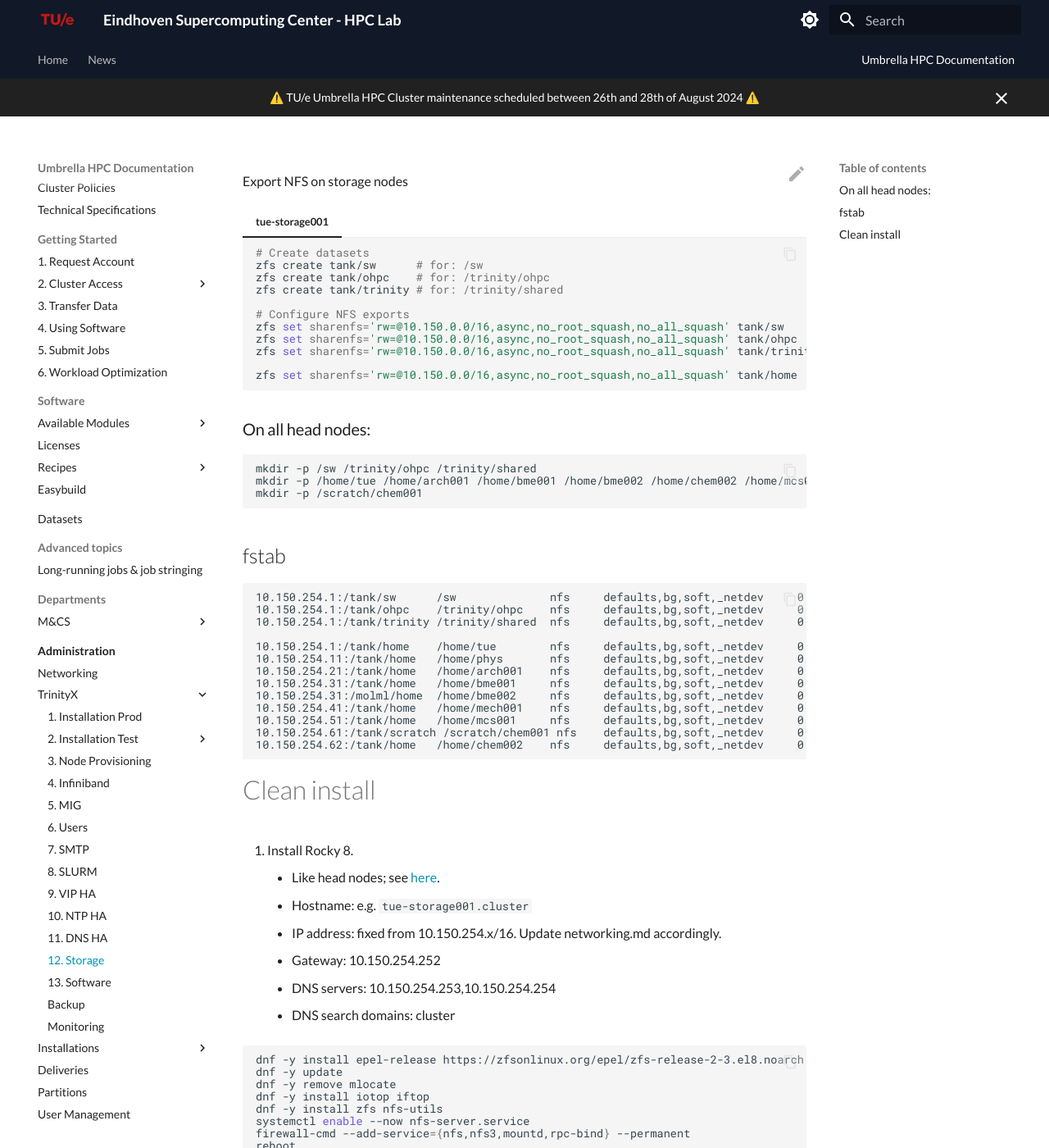
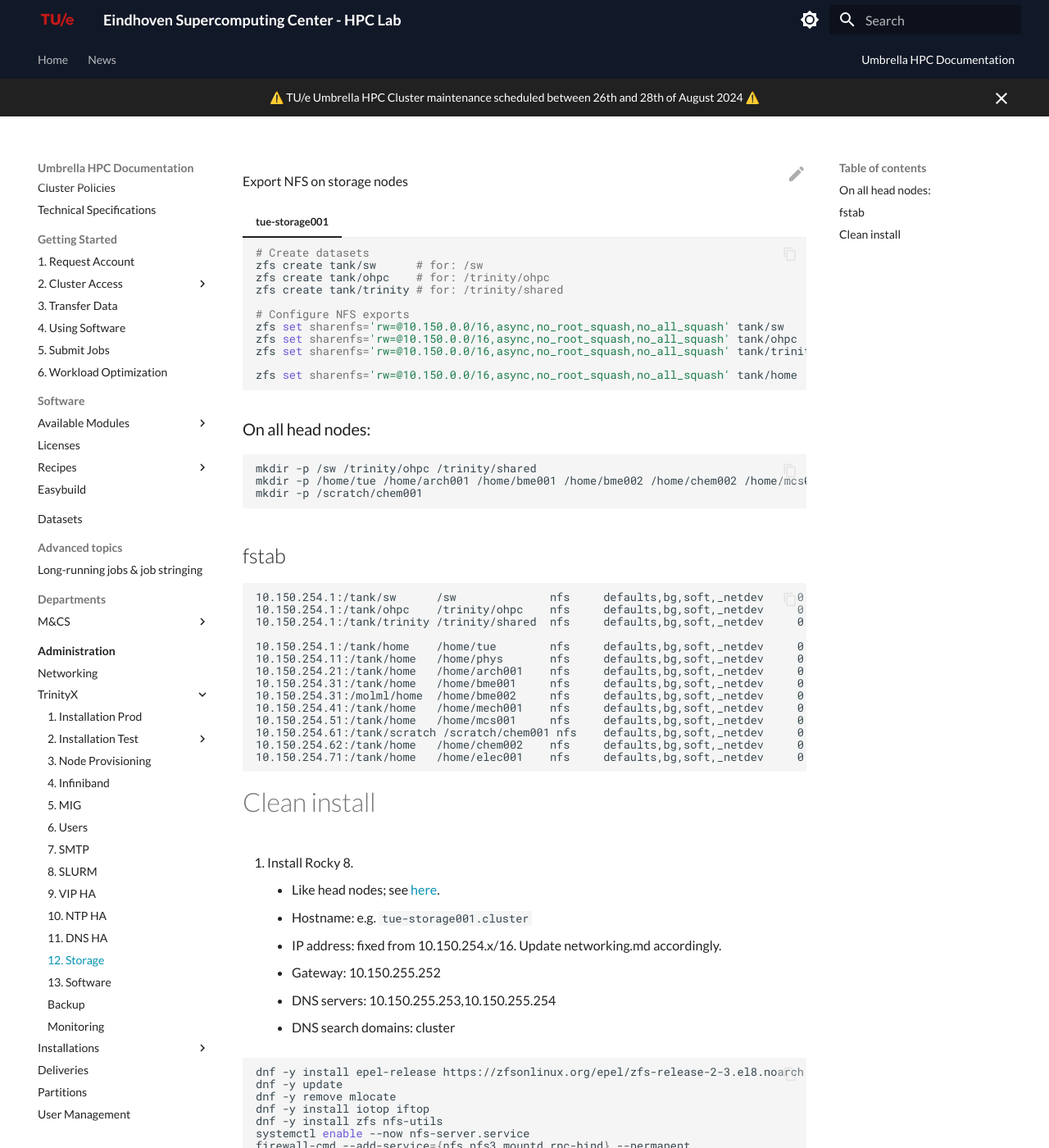
Before and after one commit to gferhpc/supercomputing.tue.nl, an MkDocs documentation site: the page built from pages/documentation/administration/trinityx/storage.md, in a window 1280 px wide and 1400 px high. Shown: the whole window at 82% size. Built offline with MkDocs 1.6.1 and Material for MkDocs 9.7.7, drawn with Linux system fonts in a browser that asks for light colours.

Commit message:
updates storage node info

````diff
--- a/pages/documentation/administration/trinityx/storage.md
+++ b/pages/documentation/administration/trinityx/storage.md
@@ -19,7 +19,7 @@
 ### On all head nodes:
 ```shell
 mkdir -p /sw /trinity/ohpc /trinity/shared
-mkdir -p /home/tue /home/arch001 /home/bme001 /home/bme002 /home/chem002 /home/mcs001 /home/phys /home/mech001
+mkdir -p /home/tue /home/arch001 /home/bme001 /home/bme002 /home/chem002 /home/mcs001 /home/phys /home/mech001 /home/elec001
 mkdir -p /scratch/chem001
 ```
 
@@ -39,6 +39,7 @@
 10.150.254.51:/tank/home   /home/mcs001     nfs     defaults,bg,soft,_netdev     0 0
 10.150.254.61:/tank/scratch /scratch/chem001 nfs    defaults,bg,soft,_netdev     0 0
 10.150.254.62:/tank/home   /home/chem002    nfs     defaults,bg,soft,_netdev     0 0
+10.150.254.71:/tank/home   /home/elec001    nfs     defaults,bg,soft,_netdev     0 0
 ```
 
 # Clean install
@@ -47,8 +48,8 @@
     - Like head nodes; see [here](installation.md).
     - Hostname: e.g. `tue-storage001.cluster`
     - IP address: fixed from 10.150.254.x/16.  Update networking.md accordingly.
-    - Gateway: 10.150.254.252
-    - DNS servers: 10.150.254.253,10.150.254.254
+    - Gateway: 10.150.255.252
+    - DNS servers: 10.150.255.253,10.150.255.254
     - DNS search domains: cluster
 
 ```shell
````
